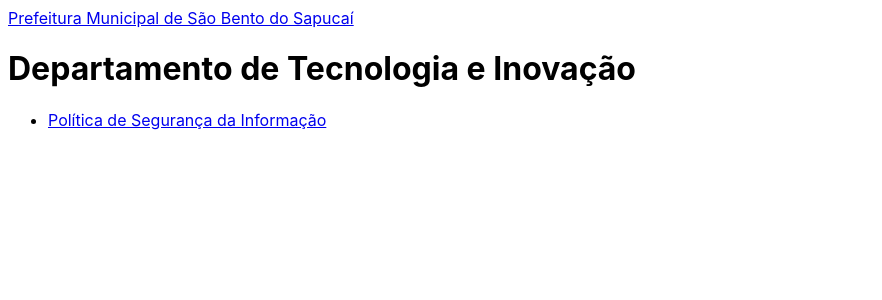
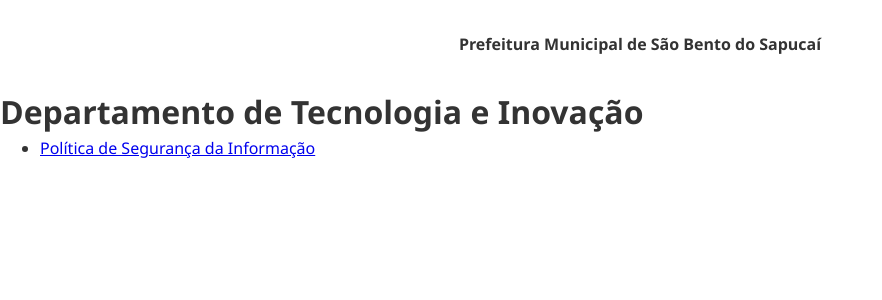
Before and after one commit to pmsbs/pmsbs.github.io, a Jekyll site: the page built from index.html, in a window 1280 px wide. Shown: the top 300 px of the page, without its empty margins (0-882 px from the left). Built offline with Jekyll 4.4.1, drawn with Linux system fonts in a browser that asks for light colours.

Commit message:
Create initial CSS style

```diff
--- a/_layouts/default.html
+++ b/_layouts/default.html
@@ -7,8 +7,10 @@
     <link rel="stylesheet" href="{{ "/assets/css/main.css" | relative_url }}">
   </head>
   <body>
-    <nav>
-      <a href="/">Prefeitura Municipal de São Bento do Sapucaí</a>
+    <nav class="navbar">
+      <div class="container navbar__inner">
+        <a class="navbar__brand" href="/">Prefeitura Municipal de São Bento do Sapucaí</a>
+      </div>
     </nav>
 
     {{ content }}
--- a/_sass/base.scss
+++ /dev/null
@@ -1,9 +0,0 @@
-$backgroundColor: #ffffff;
-$bodyColor: #000000;
-$bodyFont: -apple-system,BlinkMacSystemFont,"Segoe UI",Helvetica,Arial,sans-serif,"Apple Color Emoji","Segoe UI Emoji","Segoe UI Symbol";
-
-body {
-  background: $backgroundColor;
-  color: $bodyColor;
-  font-family: $bodyFont;
-}
--- /dev/null
+++ b/assets/css/main.css
@@ -0,0 +1,53 @@
+:root {
+  --color-text: #333;
+  --color-primary: #095B2E;
+}
+
+*,
+*::after,
+*::before {
+  box-sizing: border-box;
+}
+
+* {
+  margin: 0;
+}
+
+html, body {
+  min-height: 100vh;
+}
+
+body {
+  font-family: 'Segoe UI', Tahoma, Geneva, Verdana, sans-serif;
+  font-size: 1rem;
+  line-height: 1.5;
+  color: var(--color-text)
+}
+
+.navbar {
+  padding-top: 2rem;
+  padding-bottom: 2rem;
+}
+
+.navbar__inner {
+  text-align: center;
+}
+
+.navbar__brand {
+  font-weight: bold;
+  text-decoration: none;
+  color: var(--color-text);
+  transition: .4s;
+
+  &:hover {
+    color: var(--color-primary);
+  }
+}
+
+.container {
+  padding-left: 1rem;
+  padding-right: 1rem;
+  max-width: 72rem;
+  margin-left: auto;
+  margin-right: auto;
+}
--- a/assets/css/main.scss
+++ /dev/null
@@ -1,4 +0,0 @@
----
----
-
-@import "base";
```
